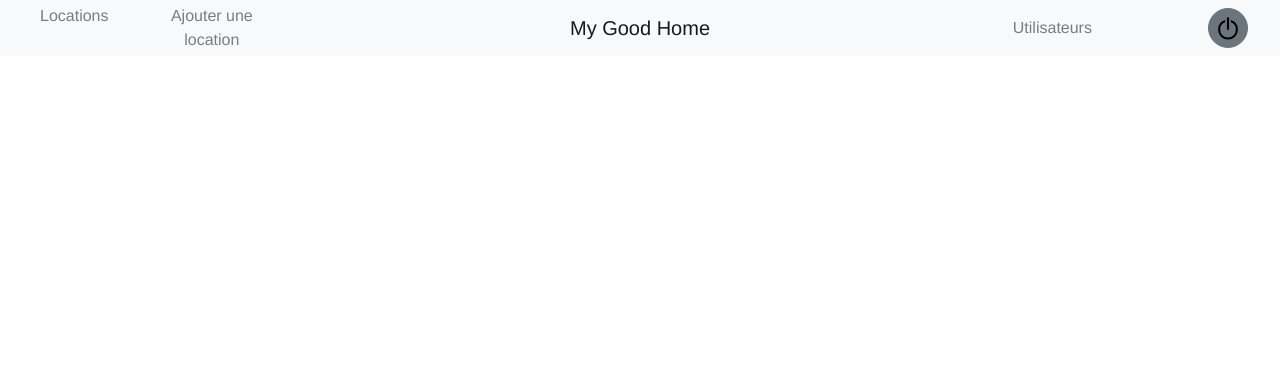
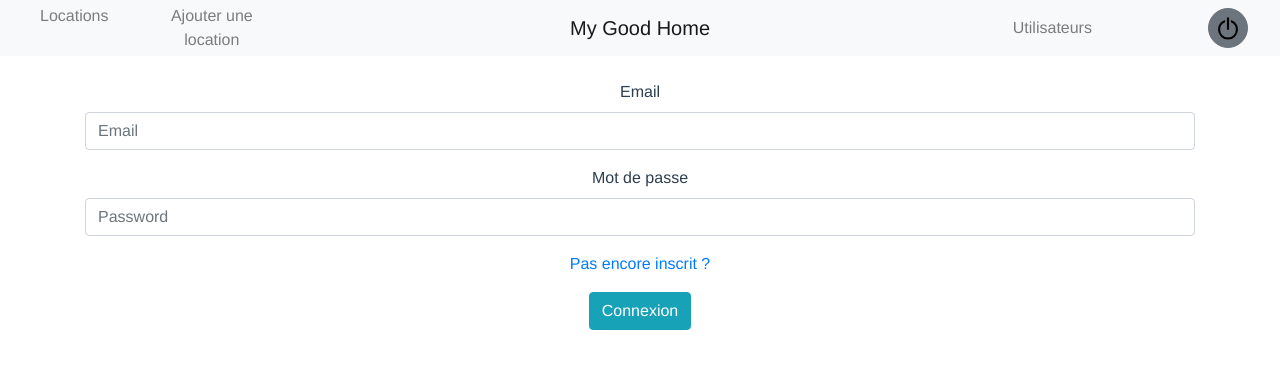
Before and after one commit to NathLg/MyGoodHome, a Vue app in the folder mygoodhome/: page /#/ in a window 1280 px wide. Shown: the top 368 px of the page. Built offline with nearby package versions, Linux system fonts and the light colour scheme.

Commit message:
Add routes

```diff
--- a/mygoodhome/src/components/Connection.vue
+++ b/mygoodhome/src/components/Connection.vue
@@ -10,6 +10,9 @@
         <label for="password-connection">Mot de passe</label>
         <input type="password" class="form-control" id="password-connection" placeholder="Password">
       </div>
+      <div class="form-group">
+        <a href="Inscription.vue">Pas encore inscrit ?</a>
+      </div>
       <button type="submit" class="btn btn-info">Connexion</button>
     </form>
   </div>
```
Also changed, not shown: mygoodhome/src/App.vue (+13 -7 lines).
